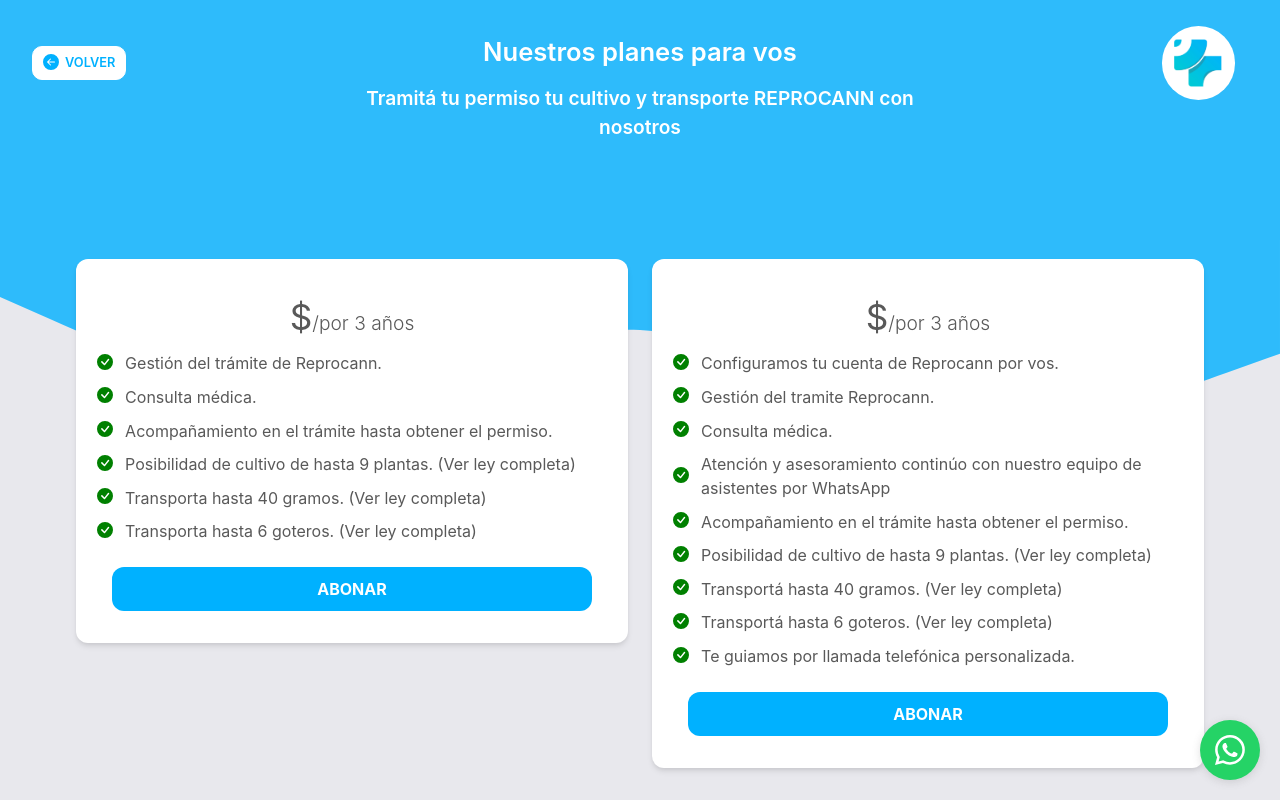
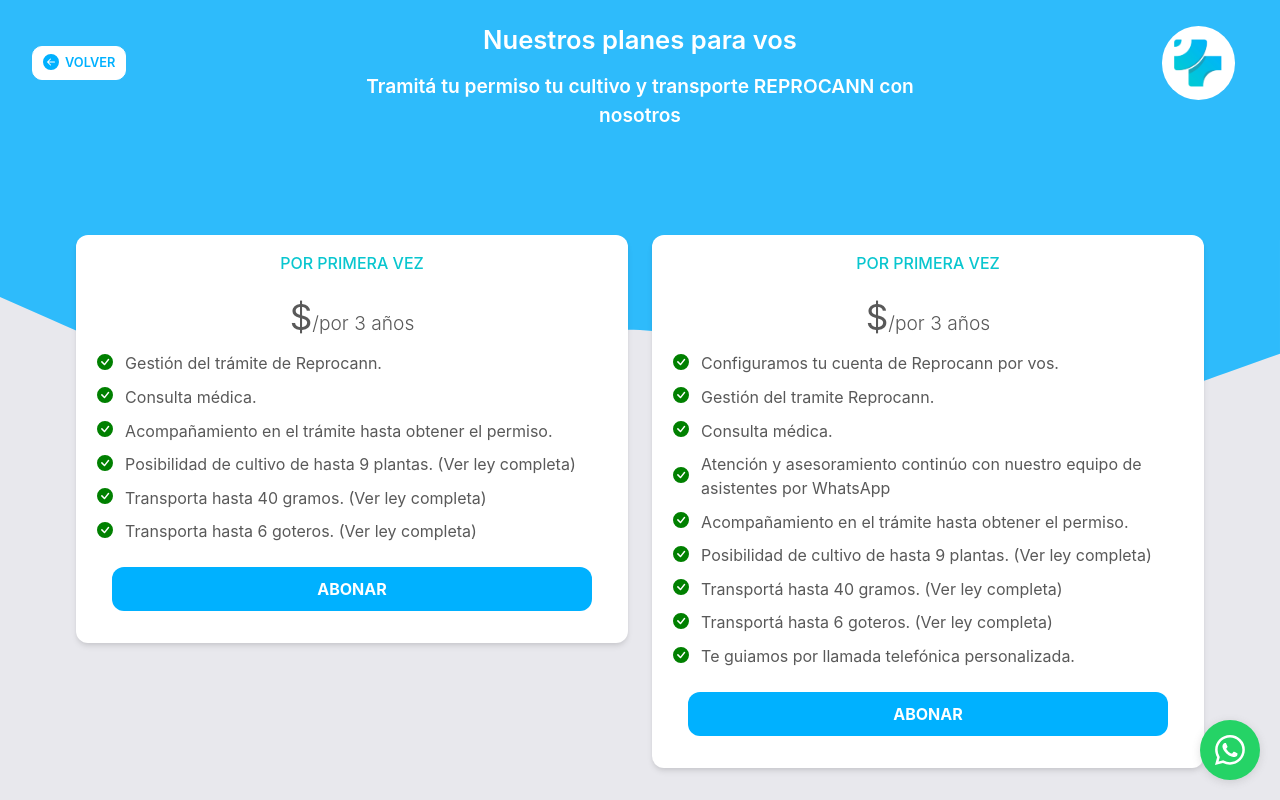
Before and after one commit to franco-buccellato/FrontDocOnlineLanding, a React (Create React App) app: page /costosServicios in a window 1280 px wide. Built offline with nearby package versions, Linux system fonts and the light colour scheme; no server answers.

Commit message:
agrego blank

```diff
--- a/src/components/CostosServicios/TarjetaServicio.js
+++ b/src/components/CostosServicios/TarjetaServicio.js
@@ -3,7 +3,7 @@ import { Link } from 'react-router-dom';
 import styled from 'styled-components';
 import axios from 'axios';
 
-export default function TarjetaServicio({ precio, listadoBeneficios, tipo }) {
+export default function TarjetaServicio({ precio, listadoBeneficios }) {
 
     const [precioTransf, setPrecioTransf] = useState(null);
 
@@ -25,7 +25,7 @@ export default function TarjetaServicio({ precio, listadoBeneficios, tipo }) {
         <TarjetaServicioContainer>
 
             <header>
-                <span className='tipo'>{tipo}</span>
+                <span className='tipo'>Por primera vez</span>
                 <div className='container-precio'>
                     <span className='signo'>$</span>
                     <span className='precio'>{precioTransf !== null ? precioTransf : precio}</span>
--- a/src/components/CostosServicios/infoSimulada.js
+++ b/src/components/CostosServicios/infoSimulada.js
@@ -1,7 +1,6 @@
 const infoCards = [
 
     {
-        tipo: "Por primera vez",
         listadoBeneficios: [
             "Gestión del trámite de Reprocann.",
             "Consulta médica.",
@@ -13,7 +12,6 @@ const infoCards = [
     },
 
     {
-        tipo: "Renovación",
         listadoBeneficios: [
             "Configuramos tu cuenta de Reprocann por vos.",
             "Gestión del tramite Reprocann.",
```
